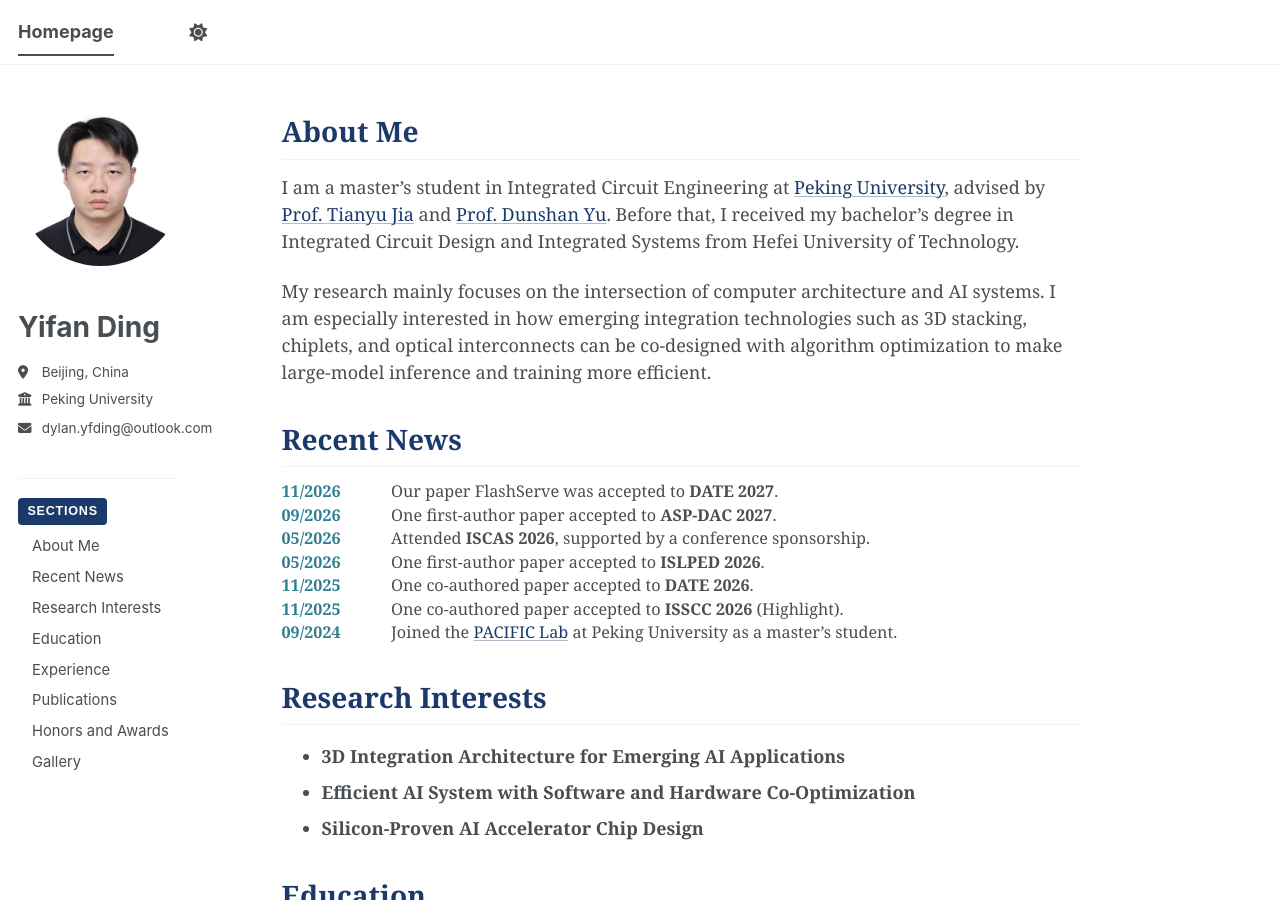
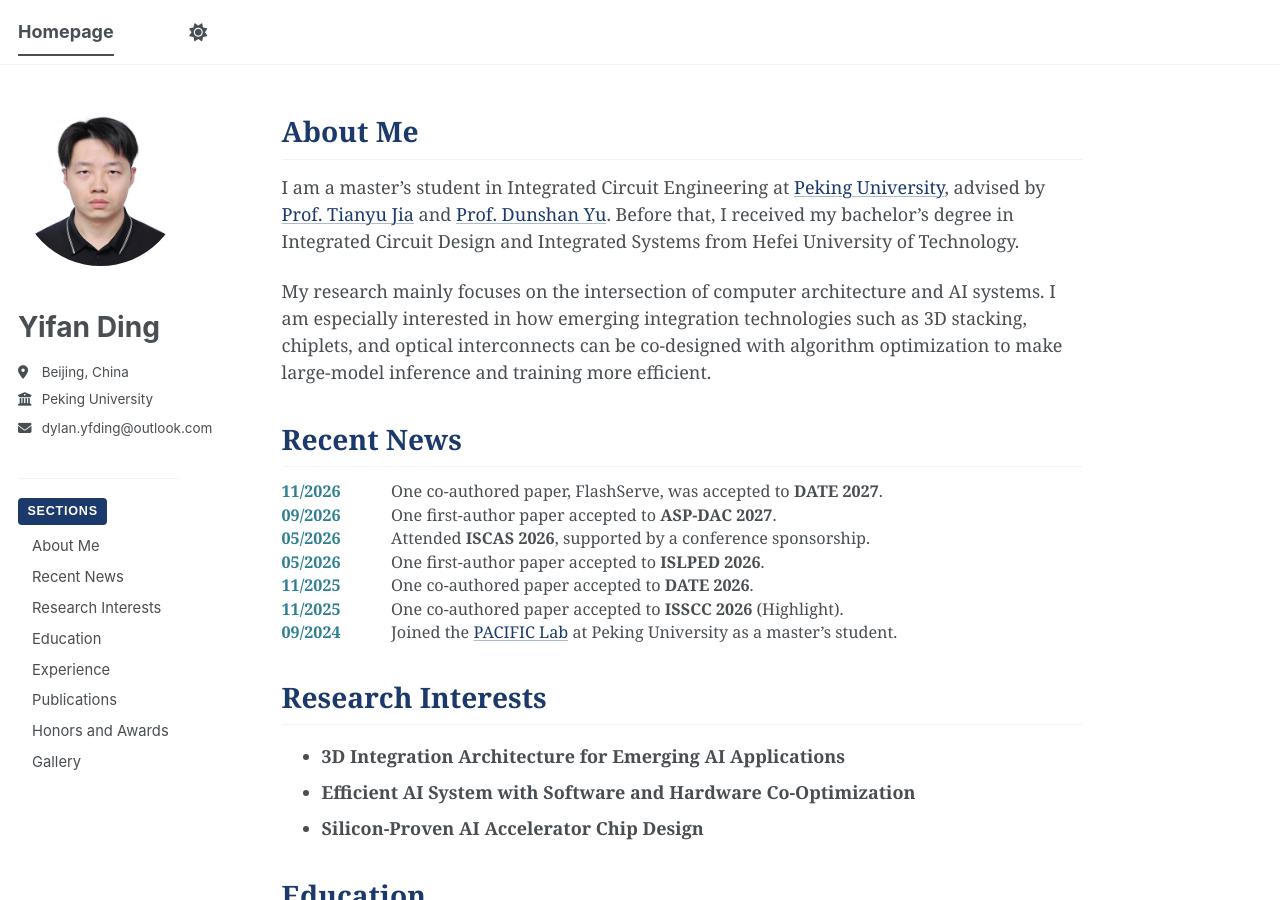
Before and after one commit to DylanDing54/DylanDing54.github.io, a Jekyll site: the page built from _pages/about.md, in a window 1280 px wide and 900 px high. Built offline with Jekyll 4.4.1, drawn with Linux system fonts in a browser that asks for light colours; a style sheet for code colours, icons or effects is not loaded.

Commit message:
Clarify co-authorship in FlashServe news

```diff
--- a/_pages/about.md
+++ b/_pages/about.md
@@ -20,7 +20,7 @@ Recent News
 <div class="news-list">
   <div class="news-item">
     <span class="news-date">11/2026</span>
-    <span class="news-text">Our paper FlashServe was accepted to <strong>DATE 2027</strong>.</span>
+    <span class="news-text">One co-authored paper, FlashServe, was accepted to <strong>DATE 2027</strong>.</span>
   </div>
   <div class="news-item">
     <span class="news-date">09/2026</span>
```
